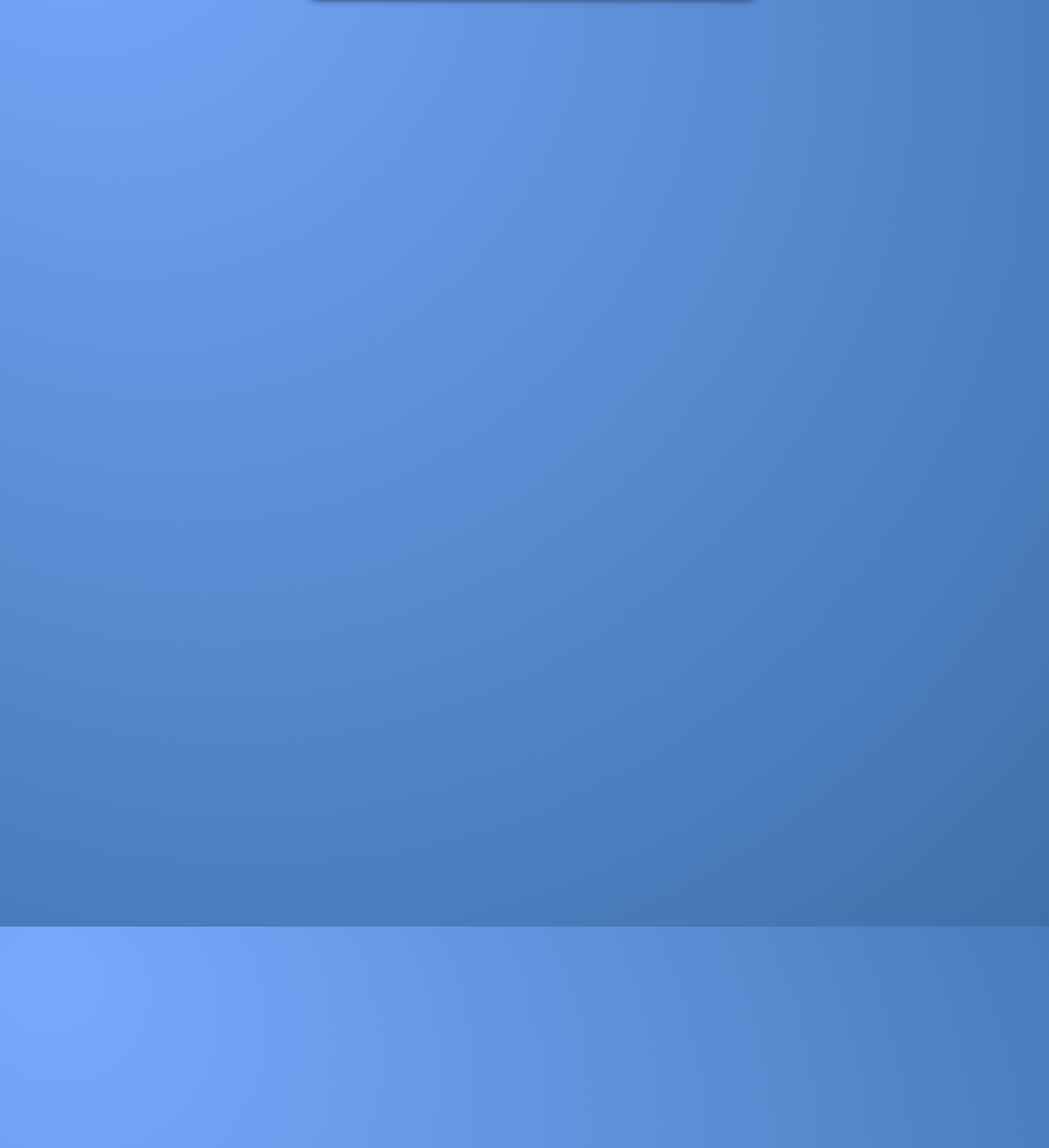
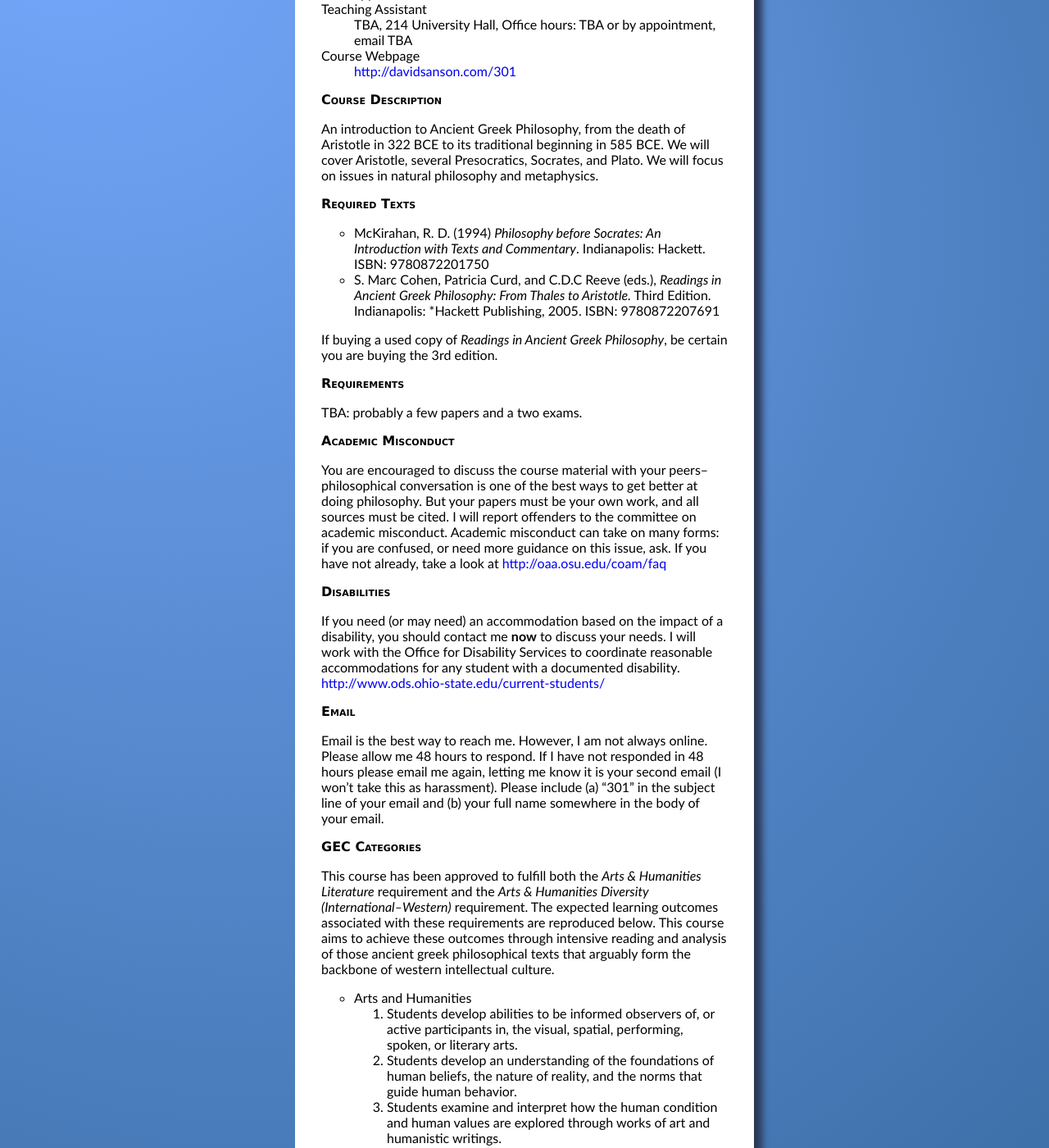
Before and after one commit to dsanson/dsanson.github.com, a Jekyll site: the page built from 301f2010/syllabus.markdown, in a window 1280 px wide and 1400 px high, scrolled down 270 px. Shown: the whole window at 82% size. Built offline with Jekyll 4.4.1, drawn with Linux system fonts in a browser that asks for light colours; Markdown is read by kramdown in place of the engine named in the settings; comment, search, counter and statistics services are not loaded; some of the changed text lies outside the part shown.

Commit message:
added 301 syllabus

```diff
--- a/301f2010/syllabus.markdown
+++ b/301f2010/syllabus.markdown
@@ -4,4 +4,64 @@ layout: phil301
 section: syllabus
 
 ---
-TBA
+
+**DRAFT---ANYTHING CAN CHANGE**
+
+## Philosophy 301: Ancient Philosophy ##
+
+Fall 2010, Caldwell Lab 0120, TuTh 12:30–2:18.
+
+Professor
+:	David Sanson, 372 University Hall, Office hours: TBA or by appointment, sanson.7@osu.edu
+
+Teaching Assistant
+:	TBA, 214 University Hall, Office hours: TBA or by appointment, email TBA
+
+Course Webpage
+:	[http://davidsanson.com/301](http://davidsanson.com/301)
+
+## Course Description ##
+
+An introduction to Ancient Greek Philosophy, from the death of Aristotle in 322 BCE to its traditional beginning in 585 BCE. We will cover Aristotle, several Presocratics, Socrates, and Plato. We will focus on issues in natural philosophy and metaphysics.
+
+## Required Texts ##
+
++ McKirahan, R. D. (1994) *Philosophy before Socrates: An Introduction with Texts and Commentary*. Indianapolis: Hackett. ISBN: 9780872201750
++ S. Marc Cohen, Patricia Curd, and C.D.C Reeve (eds.), *Readings in Ancient Greek Philosophy: From Thales to Aristotle.* Third Edition. Indianapolis: *Hackett Publishing, 2005. ISBN: 9780872207691
+
+If buying a used copy of *Readings in Ancient Greek Philosophy*, be certain you are buying the 3rd edition.
+
+## Requirements ##
+
+
+TBA: probably a few papers and a two exams.
+
+## Academic Misconduct  ##
+
+You are encouraged to discuss the course material with your peers--philosophical conversation is one of the best ways to get better at doing philosophy. But your papers must be your own work, and all sources must be cited. I will report offenders to the committee on academic misconduct. Academic misconduct can take on many forms: if you are confused, or need more guidance on this issue, ask. If you have not already, take a look at <http://oaa.osu.edu/coam/faq>
+
+## Disabilities ##
+
+If you need (or may need) an accommodation based on the impact of a disability, you should contact me **now** to discuss your needs. I will work with the Office for Disability Services to coordinate reasonable accommodations for any student with a documented disability. <http://www.ods.ohio-state.edu/current-students/>
+
+## Email ##
+
+Email is the best way to reach me. However, I am not always online. Please allow me 48 hours to respond. If I have not responded in 48 hours please email me again, letting me know it is your second email (I won't take this as harassment). Please include (a) "301" in the subject line of your email and (b) your full name somewhere in the body of your email.
+
+## GEC Categories ##
+
+This course has been approved to fulfill both the *Arts & Humanities Literature* requirement and the *Arts & Humanities Diversity (International--Western)* requirement. The expected learning outcomes associated with these requirements are reproduced below. This course aims to achieve these outcomes through intensive reading and analysis of those ancient greek philosophical texts that arguably form the backbone of western intellectual culture.
+
+* Arts and Humanities
+	1.   Students develop abilities to be informed observers of, or active participants in, the visual, spatial, performing, spoken, or literary arts.
+	2.   Students develop an understanding of the foundations of human beliefs, the nature of reality, and the norms that guide human behavior.
+	3.   Students examine and interpret how the human condition and human values are explored through works of art and humanistic writings.
+
+	*	Literature
+		1.   Students learn to analyze, appreciate, and interpret significant literary works.
+		2.   Through reading, discussing, and writing about literature, students learn to understand and evaluate the personal and social values of their own and other cultures.
+
+	*	Diversity
+		1.    Students exhibit an understanding of some combination of political, economic, cultural, physical, social, and philosophical differences in or among the world's nations, peoples and cultures outside the US.
+		2.    Students are able to describe, analyze and critically evaluate the roles of categories such as race, gender, class, ethnicity, national origin and religion as they relate to international/global institutions, issues, cultures and citizenship.
+		3.    Students recognize the role of national and international diversity in shaping their own attitudes and values as global citizens.
```
Also changed, not shown: 301f2010/_posts/2010-04-09-textbook.markdown (+5 -4 lines).
